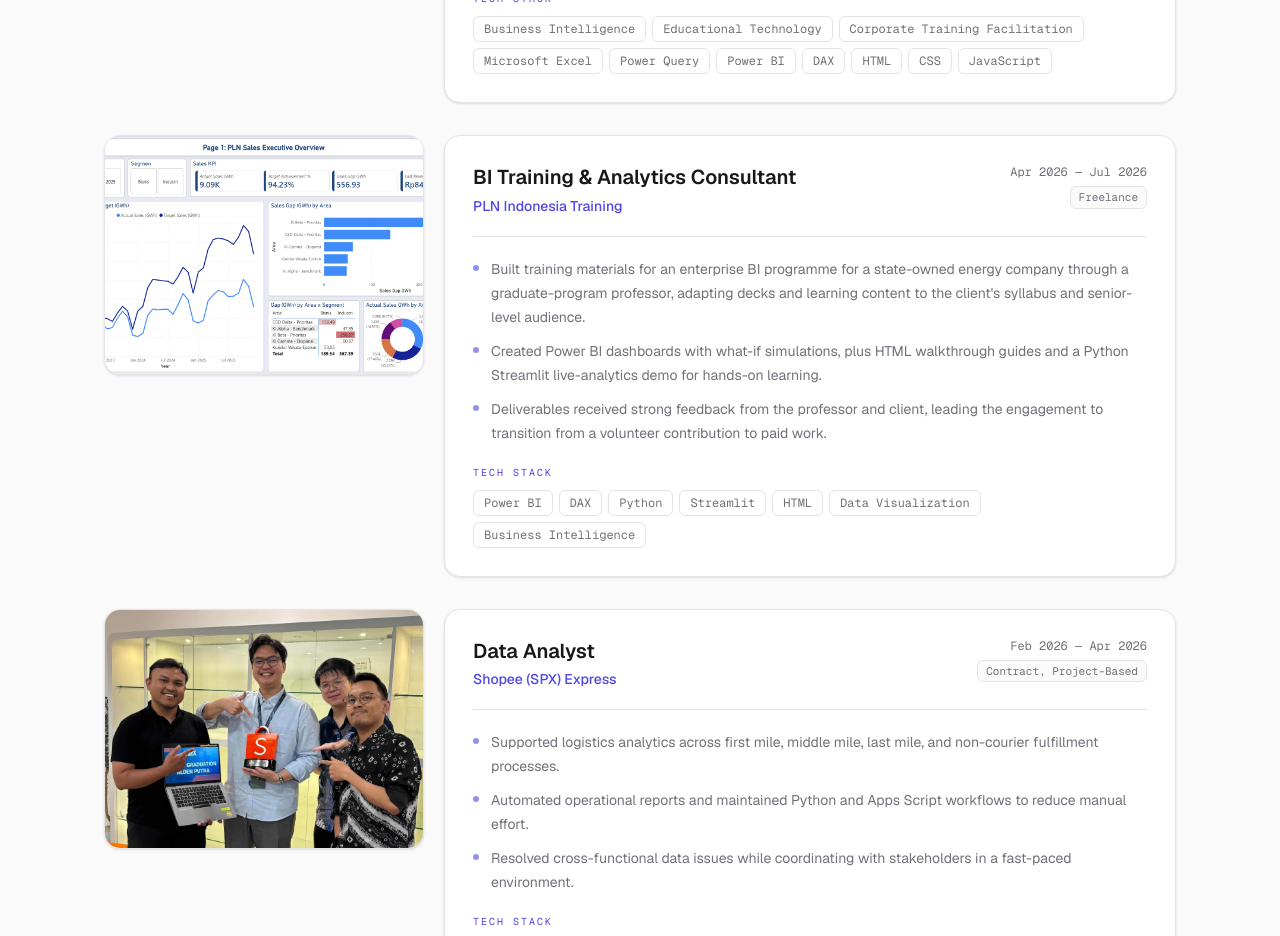
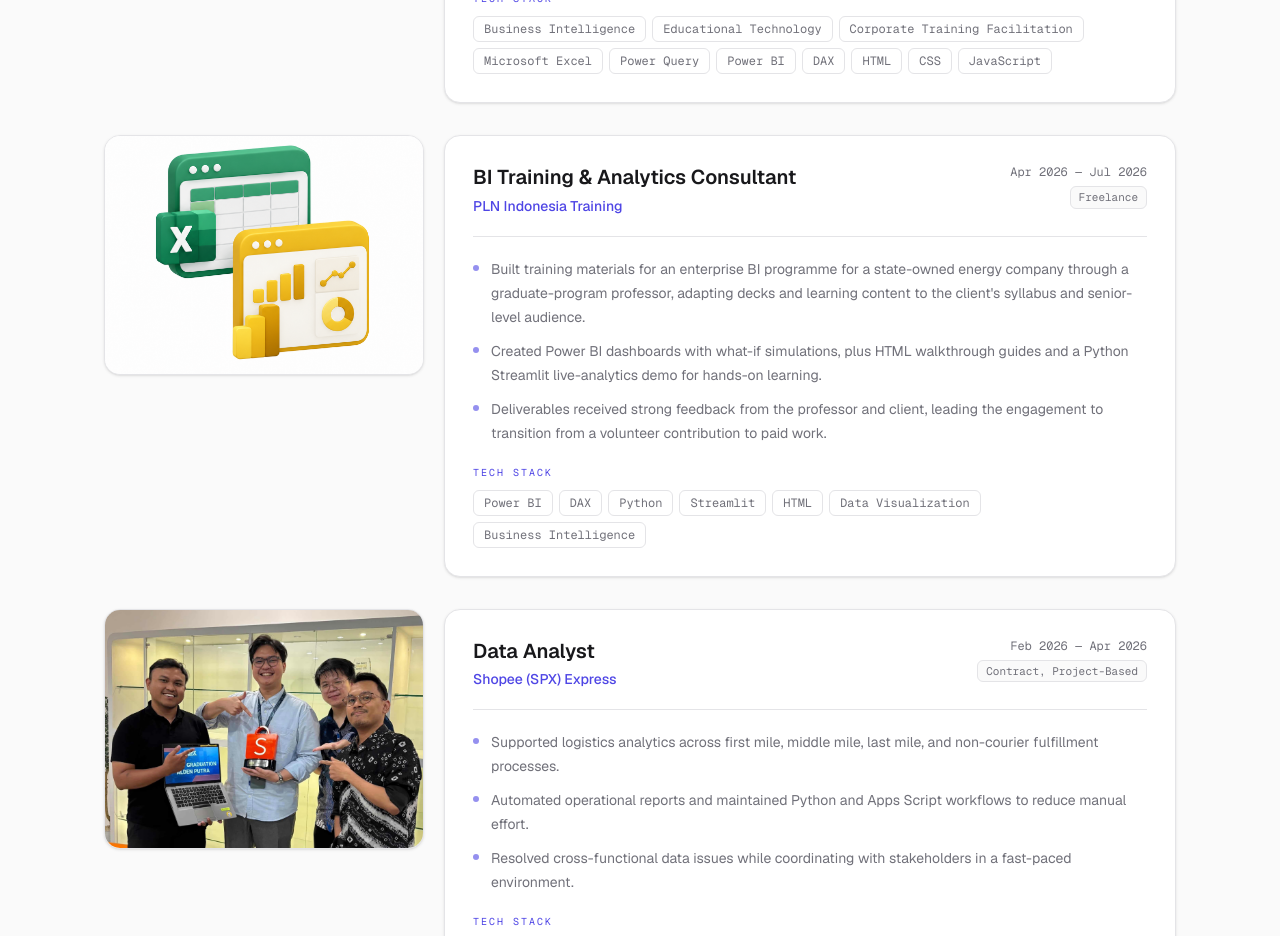
Before and after one commit to aldenaputra/webporto-v3, a Next.js app: page / in a window 1280 px wide. Shown: the part 3160-4096 px from the top of the page. Built offline with nearby package versions, Linux system fonts and the light colour scheme.

Commit message:
change img

```diff
--- a/data/experience.ts
+++ b/data/experience.ts
@@ -34,7 +34,7 @@
     endDate: "Jul 2026",
     location: "Jakarta, Indonesia",
     type: "Freelance",
-    image: "/pln_freelance.png",
+    image: "/pbi_freelance.png",
     bullets: [
       "Built training materials for an enterprise BI programme for a state-owned energy company through a graduate-program professor, adapting decks and learning content to the client's syllabus and senior-level audience.",
       "Created Power BI dashboards with what-if simulations, plus HTML walkthrough guides and a Python Streamlit live-analytics demo for hands-on learning.",
```
Also changed, not shown: public/pbi_freelance.png (added), public/pln_freelance.png (deleted).
